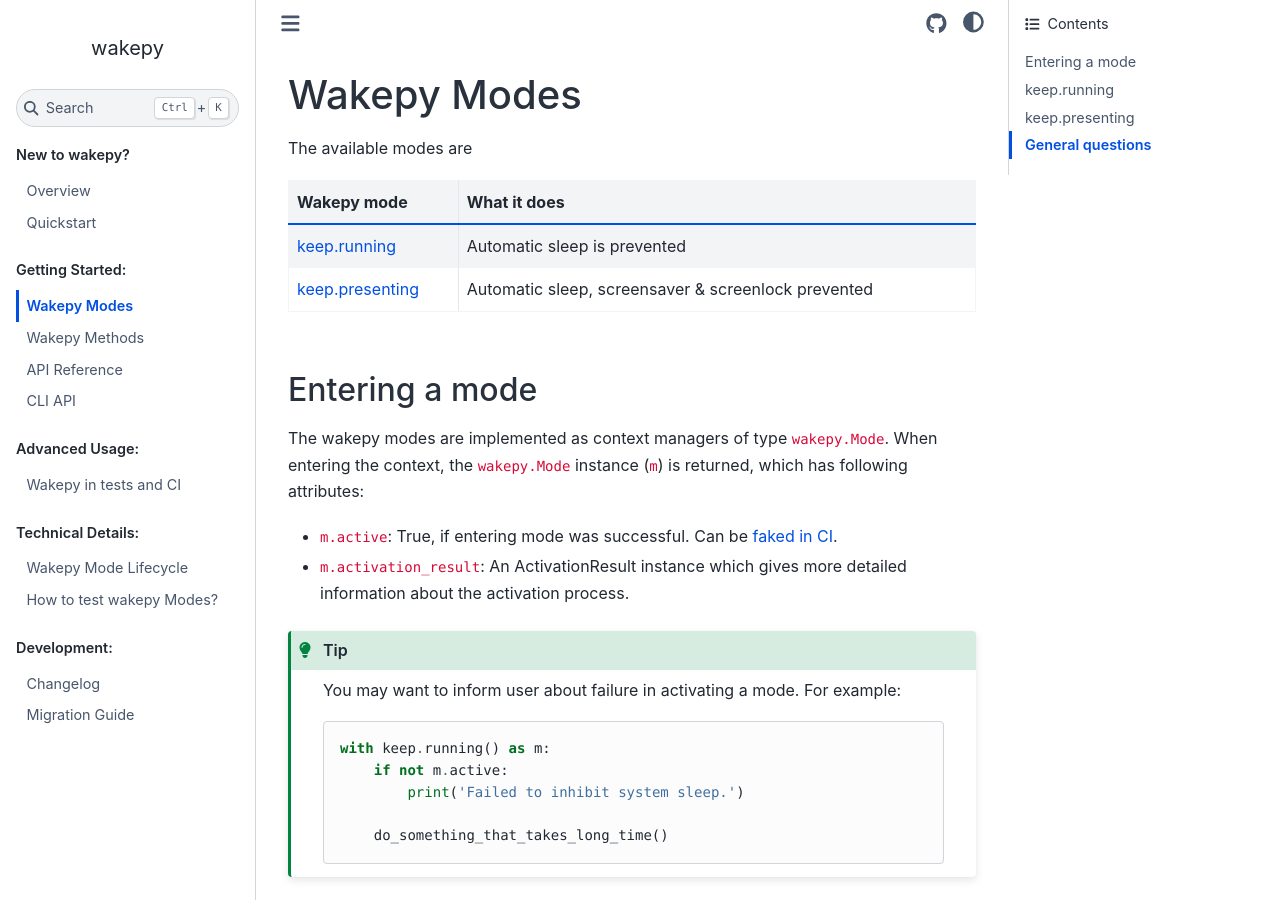
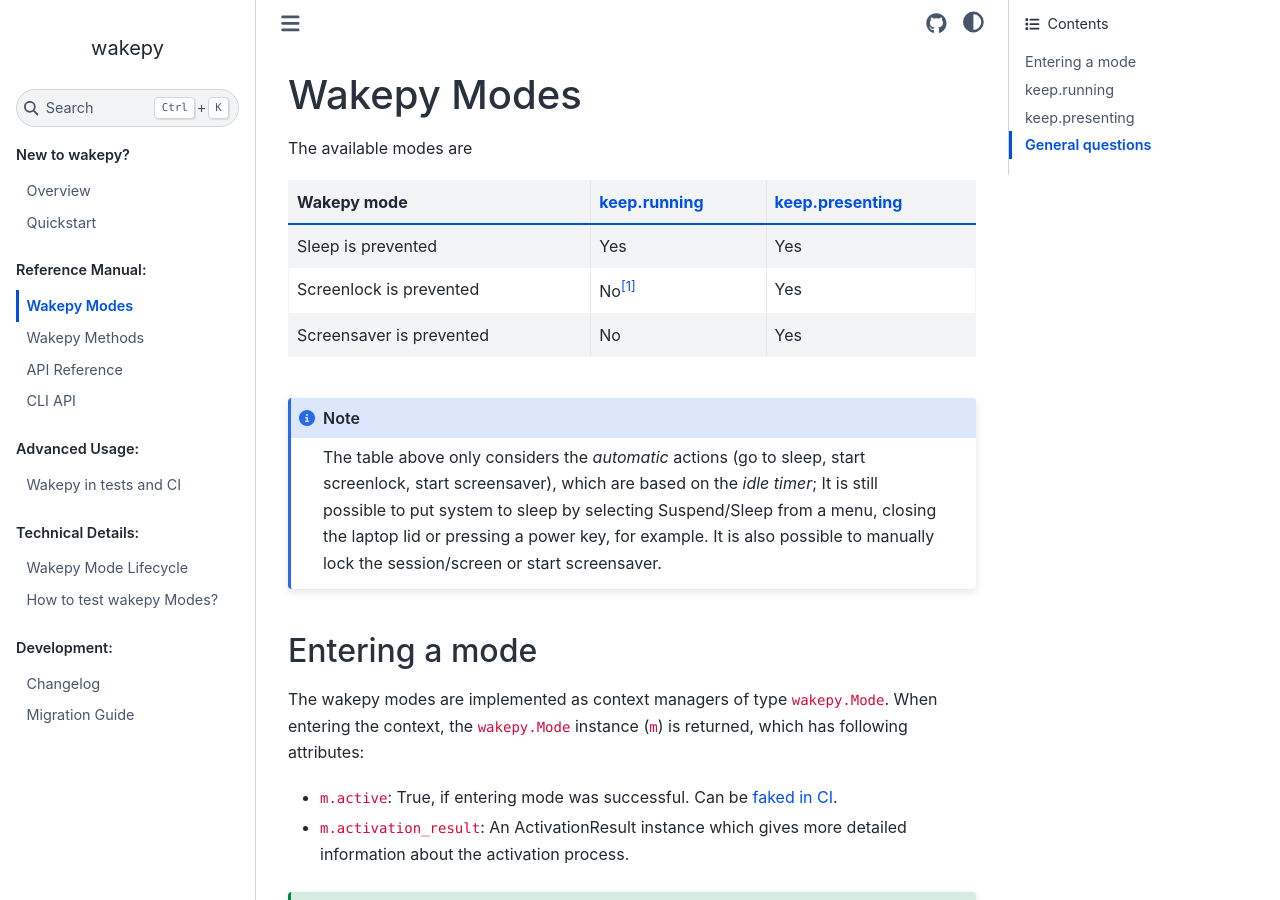
Before and after one commit to fohrloop/wakepy, a Sphinx documentation site: the page built from docs/source/modes.md, in a window 1280 px wide and 900 px high. Built offline with Sphinx 7.4.7 and the Sphinx Book theme 1.1.4, drawn with Linux system fonts in a browser that asks for light colours; the version number could not be read and is left out; some of the changed text lies outside the part shown.

Commit message:
modes & quicstart (table)

````diff
--- a/docs/source/modes.md
+++ b/docs/source/modes.md
@@ -2,11 +2,23 @@
 
 
 
+
+
 The available modes are
-| Wakepy mode                              | What it does                                        |
-| ---------------------------------------- | --------------------------------------------------- |
-| [keep.running](#keep-running-mode)       | Automatic sleep is prevented                        |
-| [keep.presenting](#keep-presenting-mode) | Automatic sleep, screensaver & screenlock prevented |
+
+| Wakepy mode              | [keep.running](#keep-running-mode) | [keep.presenting](#keep-presenting-mode)|
+| ------------------------ | ------------ | --------------- |
+| Sleep is prevented       | Yes          | Yes             |
+| Screenlock is prevented  | No[^win-slock]          | Yes             |
+| Screensaver is prevented | No          | Yes             |
+
+[^win-slock]: Depending on system settings, it is possible that Windows will not automatically lock the system, because Windows will lock the screen either when (1) returning from suspend (which is now inhibited) or (2) when returning from Screen Saver, *if ScreenSaverIsSecure is set or enforced by a Group Policy (GPO)*.  See: [wakepy/#169](https://github.com/fohrloop/wakepy/issues/169)
+
+```{note}
+The table above only considers the *automatic* actions (go to sleep, start screenlock, start screensaver), which are based on the *idle timer*; It is still possible to put system to sleep by selecting Suspend/Sleep from a menu, closing the laptop lid or pressing a power key, for example. It is also possible to manually lock the session/screen or start screensaver.
+```
+
+
 
 ## Entering a mode
 
````
Also changed, not shown: docs/source/index.md (+1 -1 lines), docs/source/quickstart.md (+0 -16 lines).
